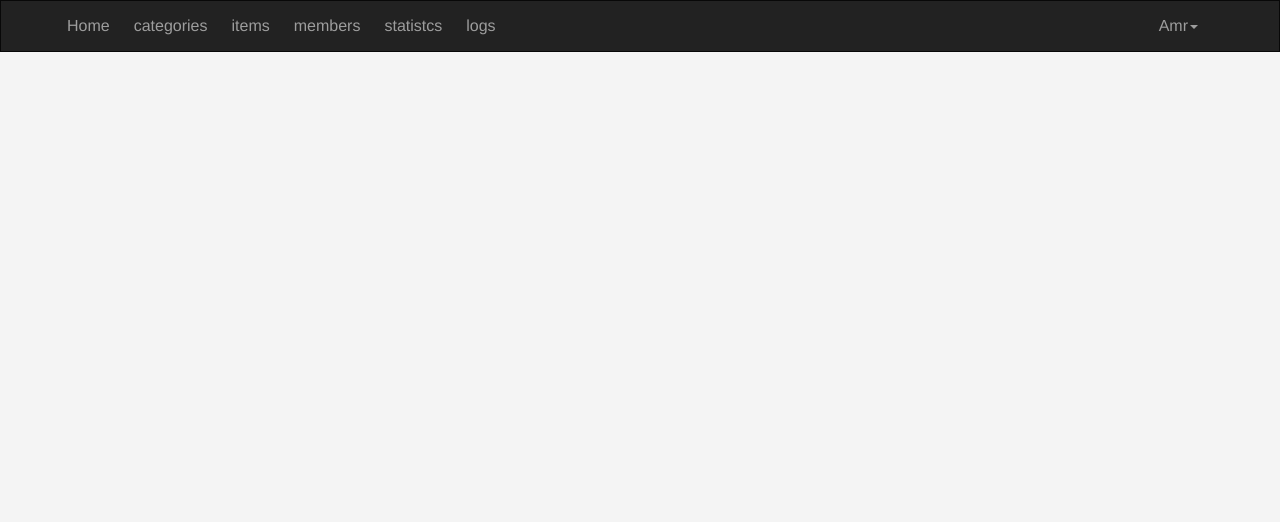
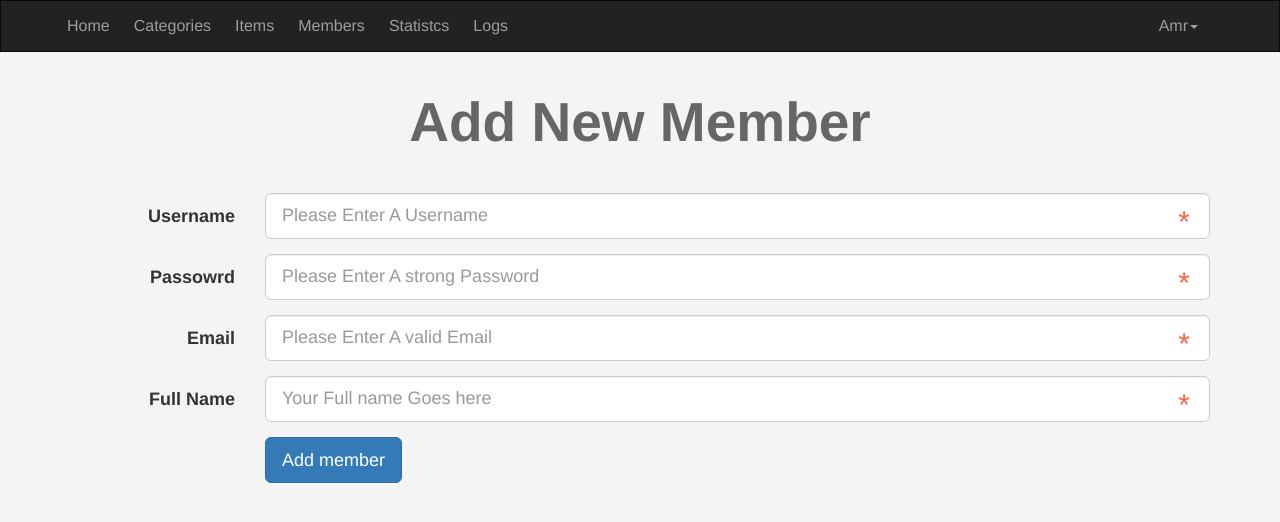
Before and after one commit to amrgharz/Ecommerce, a PHP site: page /members.php?do=Add in a window 1280 px wide. Shown: the top 522 px of the page. Run offline with PHP 8.4, Linux system fonts and the light colour scheme; the visitor is signed in with stand-in values (Sample User, id 1).

Commit message:
Create the Insert page

```diff
--- a/admin/includes/languages/english.php
+++ b/admin/includes/languages/english.php
@@ -7,11 +7,11 @@
 		static $lang = array(
 
 			'HOME'			=>  'Home',
-			'CATEGORIES' 	=>  'categories',
-			'ITEMS' 		=>  'items',
-			'MEMBERS' 		=>  'members',
-			'STATISTICS' 	=>  'statistcs',
-			'LOGS' 			=>  'logs',
+			'CATEGORIES' 	=>  'Categories',
+			'ITEMS' 		=>  'Items',
+			'MEMBERS' 		=>  'Members',
+			'STATISTICS' 	=>  'Statistcs',
+			'LOGS' 			=>  'Logs',
 
 		);
 			return $lang[$phrase];
--- a/admin/includes/templates/navbar.php
+++ b/admin/includes/templates/navbar.php
@@ -2,7 +2,7 @@
   <div class="container">
     <!-- Brand and toggle get grouped for better mobile display -->
     <div class="navbar-header">
-      <button type="button" class="navbar-toggle collapsed" data-toggle="collapse" data-target="app-nav" aria-expanded="false">
+      <button type="button" class="navbar-toggle collapsed" data-toggle="collapse" data-target="#app-nav" aria-expanded="false">
         <span class="sr-only">Toggle navigation</span>
         <span class="icon-bar"></span>
         <span class="icon-bar"></span>
@@ -16,7 +16,7 @@
       <ul class="nav navbar-nav">
         <li><a href="#"><?php echo lang('CATEGORIES')?></a></li>
         <li><a href="#"><?php echo lang('ITEMS')?></a></li>
-        <li><a href="#"><?php echo lang('MEMBERS')?></a></li>
+        <li><a href="members.php"><?php echo lang('MEMBERS')?></a></li>
         <li><a href="#"><?php echo lang('STATISTICS')?></a></li>
         <li><a href="#"><?php echo lang('LOGS')?></a></li>
       </ul>
--- a/admin/layout/css/backend.css
+++ b/admin/layout/css/backend.css
@@ -24,6 +24,13 @@ body{
 	background-color:#008dde;
 }
 
+.astrisk{
+	font-size: 30px;
+	position: absolute;
+	right: 35px;
+	top: 8px;
+	color: tomato;
+}
 /*   ~End Login Rolz~*/
 
 
@@ -62,6 +69,10 @@ body{
 	color: #FFF;
 	padding: 10px 15px;
 }
+
+.form-control{
+	position: relative;
+}
 /*   ~End   Bootstrab Rolz Editing ~*/
 
 /*Start members page*/
--- a/admin/layout/js/backend.js
+++ b/admin/layout/js/backend.js
@@ -12,5 +12,16 @@ $(function(){
 		$(this).attr('placeholder' , $(this).attr('data-text'));
 	});
 
+	// Add Asterisk when the field is required
+
+	$('input').each(function(){
+
+		if($(this).attr('required') === 'required'){
+
+			$(this).after('<span class="astrisk">*</span>');
+		}
+
+	})
+
 
 });
--- a/admin/members.php
+++ b/admin/members.php
@@ -18,11 +18,70 @@ session_start();
 
 		// Start manage page
 
-		if ($do == 'Manage ' ){
+		if ($do == 'Manage' ){
 
 			// Manage Page
 
-		}elseif($do == 'Edit'){// Edit page
+			echo "Welcome to manage members <br>";
+
+			echo "<a href='members.php?do=Add'>Add new member </a>";
+
+		}elseif( $do == 'Add'){  //add members page ?>
+
+
+				<h1 class="text-center ">Add New Member</h1>
+
+				<div class="container">
+					<form class="form-horizontal" action= "?do=Insert" method= "POST">
+						<!-- Start Username Field -->
+						<div class="form-group form-group-lg">
+							<label class="col-sm-2 control-label">Username</label>
+							<div class="col-sm-10">
+								<input type="text" name="username" class="form-control" autocomplete="off" required = "required" placeholder="Please Enter A Username" />
+							</div>
+						</div>
+						<!-- End Of USername Field -->
+						<!-- Start password Field -->
+						<div class="form-group  form-group-lg">
+							<label class="col-sm-2 control-label">Passowrd</label>
+							<div class="col-sm-10">
+								<input type="Passowrd" name="password" required= "required" class="form-control" autocomplete="new-password"
+								placeholder="Please Enter A strong Password" />
+							</div>
+						</div>
+						<!-- End Of Password Field -->
+						<!-- Start email Field -->
+						<div class="form-group form-group-lg ">
+							<label class="col-sm-2 control-label">Email</label>
+							<div class="col-sm-10">
+								<input type="email" name="email" class="form-control" required = "required" placeholder="Please Enter A valid Email" />
+							</div>
+						</div>
+						<!-- End Of email Field -->
+						<!-- Start Full Name Field -->
+						<div class="form-group form-group-lg">
+							<label class="col-sm-2 control-label">Full Name</label>
+							<div class="col-sm-10">
+								<input type="text" name="fullname" class="form-control" required = "required" placeholder="Your Full name Goes here" />
+							</div>
+						</div>
+						<!-- End Of Full Name Field -->
+						<!-- Start Save Field -->
+						<div class="form-group form-group-lg">
+							<div class="col-sm-10 col-sm-offset-2">
+								<input type="submit" value='Add member' class="btn btn-primary btn btn-lg" />
+							</div>
+						</div>
+						<!-- End Of Save Field -->
+					</form>
+
+				</div>
+
+		<?php
+		}elseif( $do == 'Insert'){
+			echo $_POST['username'] . $_POST['password'] . $_POST['email'] . $_POST['fullname'];
+		}
+		elseif($do == 'Edit'){// Edit page
 
 			// Check if get request userid is numeric and get the integer value of it
 
@@ -56,7 +115,7 @@ session_start();
 						<div class="form-group form-group-lg">
 							<label class="col-sm-2 control-label">Username</label>
 							<div class="col-sm-10">
-								<input type="text" name="username" class="form-control" value = "<?php echo $row['Username']?>" autocomplete="off" />
+								<input type="text" name="username" class="form-control" value = "<?php echo $row['Username']?>" autocomplete="off"  required = "required"/>
 								<input type="hidden" name="userid" value="<?php echo $userid?>">
 							</div>
 						</div>
@@ -65,7 +124,9 @@ session_start();
 						<div class="form-group  form-group-lg">
 							<label class="col-sm-2 control-label">Passowrd</label>
 							<div class="col-sm-10">
-								<input type="Passowrd" name="Passowrd" class="form-control" autocomplete="new-password" />
+								<input type="hidden" name="oldpassword" value='<?php echo $row['Password']?>'  />
+								<input type="Passowrd" name="newPassowrd" class="form-control" autocomplete="new-password"
+								placeholder="Leave blank if you do not want to change" />
 							</div>
 						</div>
 						<!-- End Of Password Field -->
@@ -73,7 +134,7 @@ session_start();
 						<div class="form-group form-group-lg ">
 							<label class="col-sm-2 control-label">Email</label>
 							<div class="col-sm-10">
-								<input type="email" name="email" class="form-control" value = "<?php echo $row['Email']?>"/>
+								<input type="email" name="email" class="form-control" value = "<?php echo $row['Email']?>" required = "required"/>
 							</div>
 						</div>
 						<!-- End Of email Field -->
@@ -81,7 +142,7 @@ session_start();
 						<div class="form-group form-group-lg">
 							<label class="col-sm-2 control-label">Full Name</label>
 							<div class="col-sm-10">
-								<input type="text" name="fullname" class="form-control" value = "<?php echo $row['Fullname']?>"/>
+								<input type="text" name="fullname" class="form-control" required = "required" value = "<?php echo $row['Fullname']?>"/>
 							</div>
 						</div>
 						<!-- End Of Full Name Field -->
@@ -107,6 +168,8 @@ session_start();
 
 			echo "<h1 class='text-center'>Update Page</h1>";
 
+			echo "<div class='container'>";
+
 			if($_SERVER['REQUEST_METHOD'] == 'POST'){
 
 				// Get the variables From the Form
@@ -116,19 +179,60 @@ session_start();
 				$email 	   	= $_POST['email'];
 				$fullname  	= $_POST['fullname'];
 
+				// Password
+				$pass = '';
+				if(empty($_POST['newPassowrd']))
+				{
+					$pass = $_POST['oldpassword'];
+				}else{
+					$pass = sha1($_POST['newPassowrd']);
+				}
+
+				// Validate The form
+
+				$error_handler = array();
+
+				if(empty($user)){
+					$error_handler[]= "<div class= 'alert alert-danger'>username can't be empty</div>";
+				}
+
+				if(strlen($user)<4 || strlen($user)>20){
+					$error_handler[]= "<div class= 'alert alert-danger'>username should be between 4 and 20 charachters</div>";
+				}
+
+				if(empty($email)){
+					$error_handler[]= "<div class= 'alert alert-danger'> Email should not be empty</div>";
+				}
+
+				if(empty($fullname)){
+					$error_handler[]= "<div class= 'alert alert-danger'> Fullname should not be empty</div>";
+				}
+
+				foreach($error_handler as $error){
+
+					echo $error ;
+				}
+
+				// check if there is no error proceed the update  operation
+
+				if(empty($error_handler)){
 				//Update the database with this info
 
-				$stmt = $con->prepare("UPDATE shop.users SET Username= ?, Email= ?, Fullname= ? WHERE UserID= ?");
-				$stmt->execute(array($user, $email, $fullname, $id));
+				$stmt = $con->prepare("UPDATE shop.users SET Username= ?, Email= ?, Fullname= ?, Password= ? WHERE UserID= ?");
+				$stmt->execute(array($user, $email, $fullname, $pass, $id));
 
 				// Echo Success Meassage
 
-				echo $stmt->rowCount() . ' RECORD UPDATED';
+				echo "<div class= 'alert alert-success'>" . $stmt->rowCount() . ' RECORD UPDATED</div>';
+
+				}
 
 			}else{
 
 				echo " YOU Man Get the Fuck out of here";
 			}
+
+			echo "</div>";
 
 
 		}
```
